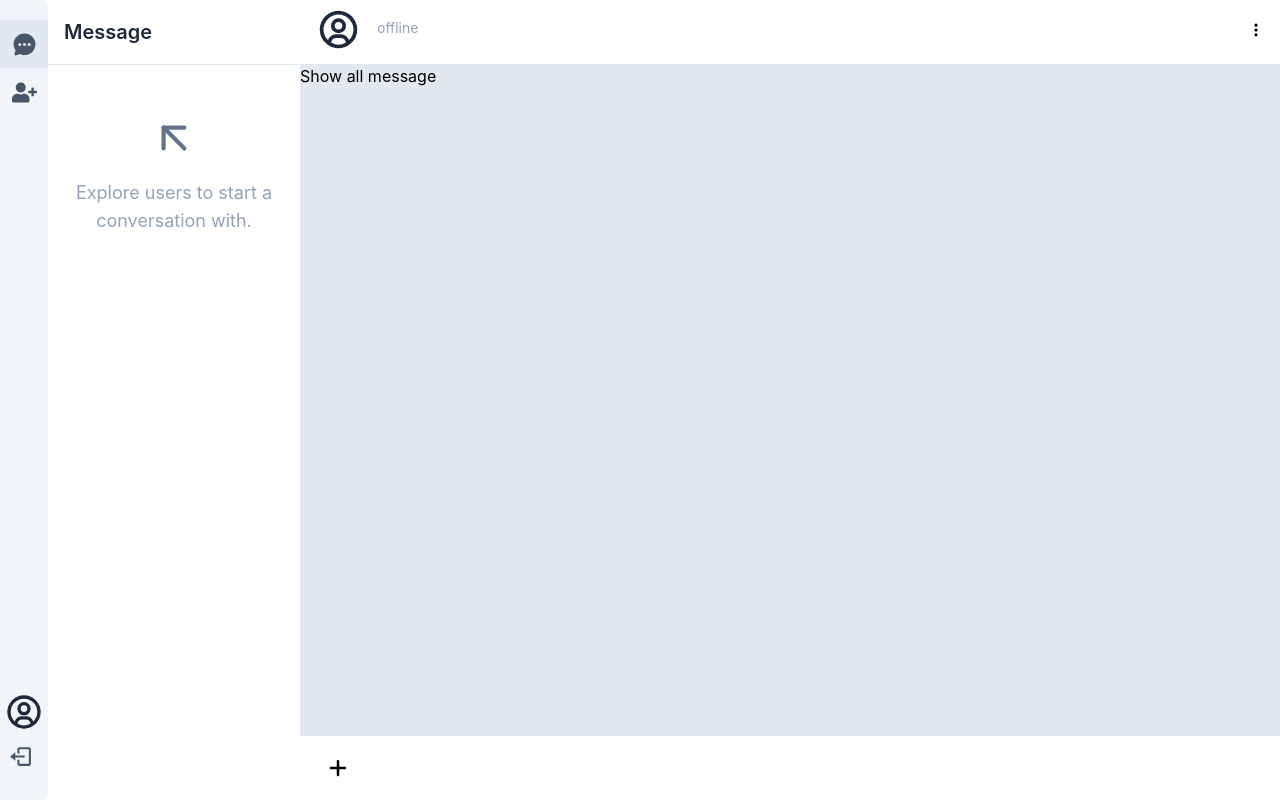
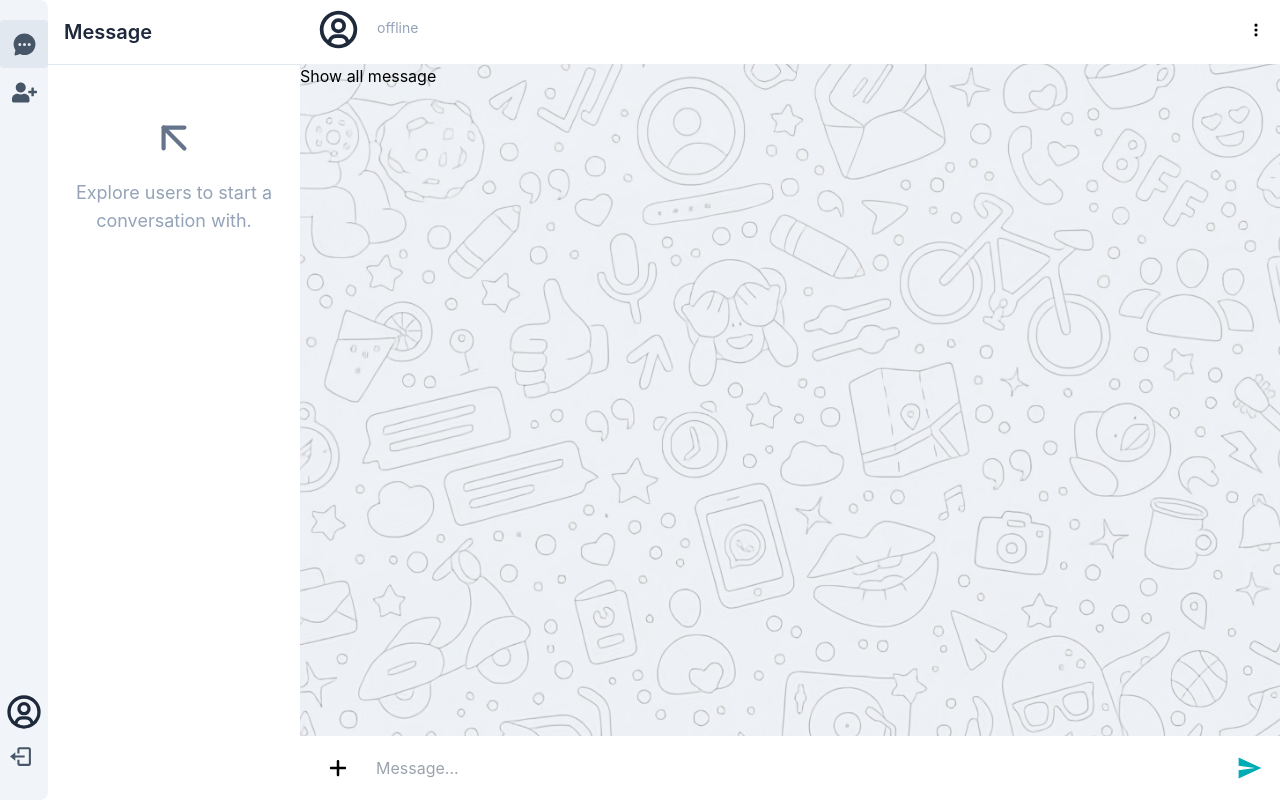
Before and after one commit to dokhai130203/Chat-app, a React (Create React App) app in the folder client/: page /1 in a window 1280 px wide. Built offline with nearby package versions, Linux system fonts and the light colour scheme; no server answers.

Commit message:
Add input box

```diff
--- a/client/src/components/MessagePage.js
+++ b/client/src/components/MessagePage.js
@@ -9,6 +9,9 @@
 import { FaVideo } from "react-icons/fa6";
 import uploadFile from '../helpers/uploadFile';
 import { IoClose } from "react-icons/io5";
+import Loading from './Loading';
+import backgroundImage from '../assets/wallapaper.jpeg'
+import { IoMdSend } from "react-icons/io";
 
 const MessagePage = () => {
   const params = useParams()
@@ -29,6 +32,8 @@
     videoUrl : ""
   })
 
+  const [loading, setLoading] = useState(false)
+
   const handleUploadImageVideoOpen = () => {
     setOpenImageVideoUpload(prev => !prev)
   }
@@ -36,7 +41,10 @@
   const handleUploadImage = async(e) => {
     const file = e.target.files[0]
 
+    setLoading(true)
     const uploadPhoto = await uploadFile(file)
+    setLoading(false)
+    setOpenImageVideoUpload(false)
 
     setMessage(prev => {
       return {
@@ -58,7 +66,10 @@
   const handleUploadVideo = async(e) => {
     const file = e.target.files[0]
 
+    setLoading(true)
     const uploadPhoto = await uploadFile(file)
+    setLoading(false)
+    setOpenImageVideoUpload(false)
 
     setMessage(prev => {
       return {
@@ -87,10 +98,23 @@
     }
   }, [socketConnection,params?.userId, user])
 
+  const handleOnChange = (e) => {
+    const { name, value} = e.target
 
+    setMessage(prev => {
+      return {
+        ...prev,
+        text : value
+      }
+    })
+  }
+
+  const handleSendMessage = (e) => {
+    e.preventDefault()
+  }
 
   return (
-    <div>
+    <div style={{ backgroundImage : `url(${backgroundImage})` }} className='bg-no-repeat bg-cover'>
         <header className='sticky top-0 h-16 bg-white flex justify-between items-center px-4'>
             <div className='flex items-center gap-4'>
                 <Link to={"/"} className='lg:hidden'>
@@ -123,7 +147,7 @@
         </header>
 
         {/**show all message */}
-        <section className='h-[calc(100vh-128px)] overflow-x-hidden overflow-y-scroll scrollbar relative'>
+        <section className='h-[calc(100vh-128px)] overflow-x-hidden overflow-y-scroll scrollbar relative bg-slate-200 bg-opacity-50'>
 
             {/**upload image display */}
             {
@@ -163,6 +187,14 @@
               )
             }
 
+            {
+              loading && (
+                <div className='w-full h-full flex justify-center items-center'>
+                  <Loading/>
+                </div>
+              )
+            }
+
           Show all message
         </section>
 
@@ -195,18 +227,35 @@
                       type='file'
                       id='uploadImage'
                       onChange={handleUploadImage}
+                      className='hidden'
                     />
 
                     <input
                       type='file'
                       id='uploadVideo'
                       onChange={handleUploadVideo}
+                      className='hidden'
                     />
                   </form>
                   </div>
                 )
               }
           </div>
+
+          {/** input box */}
+          <form className='h-full w-full flex gap-2' onSubmit={handleSendMessage}>
+              <input
+                type='text'
+                placeholder='Message...'
+                className='py-1 px-4 outline-none h-full w-full'
+                value={message.text}
+                onChange={handleOnChange}
+              />
+              <button className='text-primary hover:text-secondary'>
+                <IoMdSend size={28}/>
+              </button>
+          </form>
+
         </section>
     </div>
   )
```
